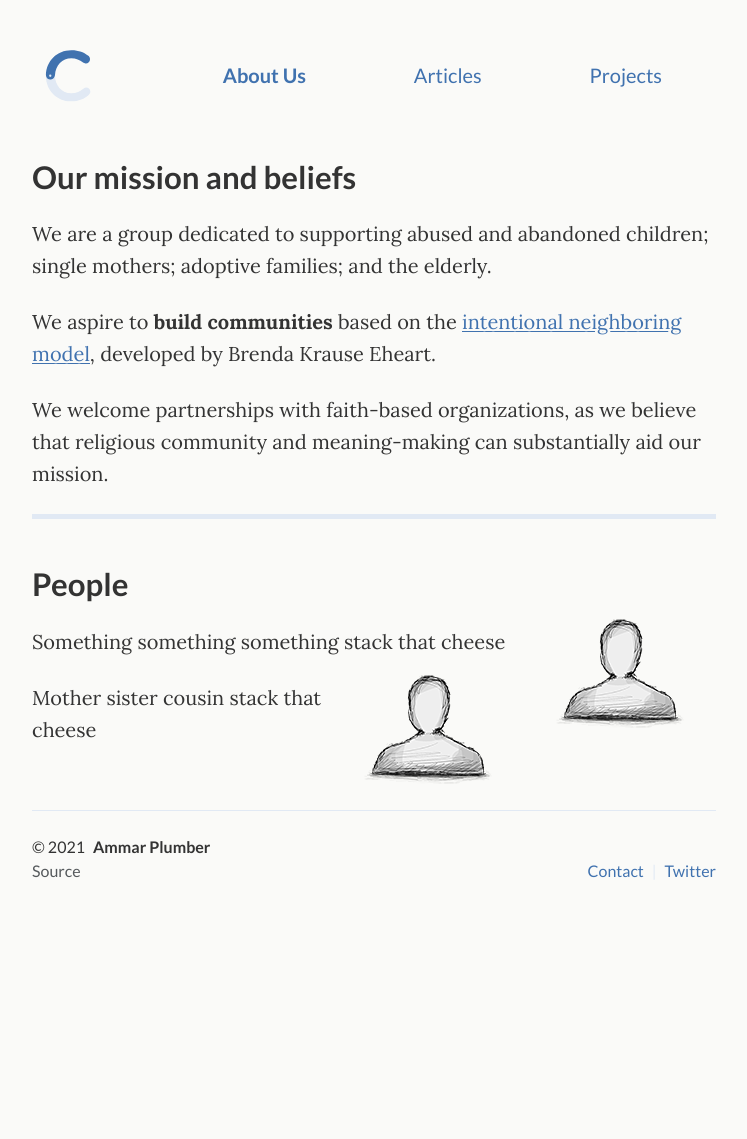
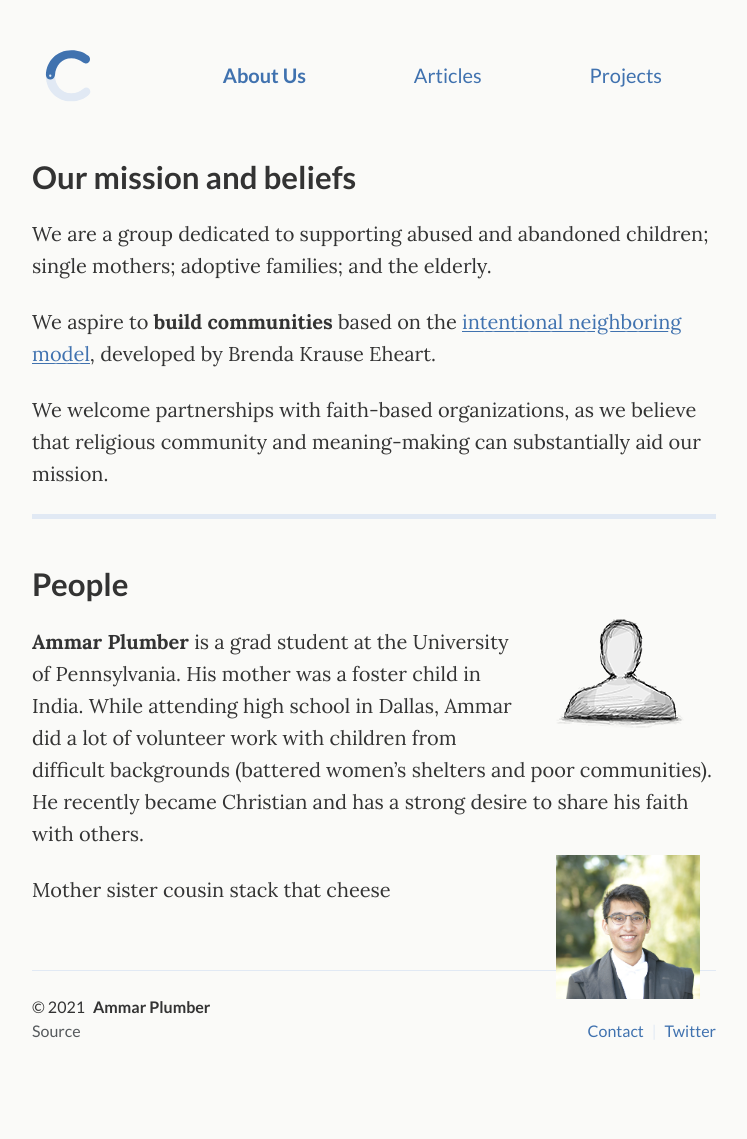
Before and after one commit to getupmychild/getupmychild.github.io, a Jekyll site: the page built from _pages/about.md, in a window 1280 px wide. Shown: the whole page, without its empty margins (266-1013 px from the left). Built offline with Jekyll 4.4.1, drawn with Linux system fonts in a browser that asks for light colours; before the commit the page ends 979 px from its top, so only the background shows below that.

Commit message:
about people

```diff
--- a/_pages/about.md
+++ b/_pages/about.md
@@ -28,12 +28,12 @@
 {:/}
 
 
-Something something something stack that cheese
+**Ammar Plumber** is a grad student at the University of Pennsylvania. His mother was a foster child in India. While attending high school in Dallas, Ammar did a lot of volunteer work with children from difficult backgrounds (battered women's shelters and poor communities). He recently became Christian and has a strong desire to share his faith with others.
 
 
 {::nomarkdown}
 <figure class="site-profile">
-    <img src="{{ site.baseurl }}/assets/img/profile.png">
+    <img src="{{ site.baseurl }}/assets/img/Ammar.jpg">
 </figure>
 {:/}
 
```
Also changed, not shown: assets/img/Ammar.jpg (added).
